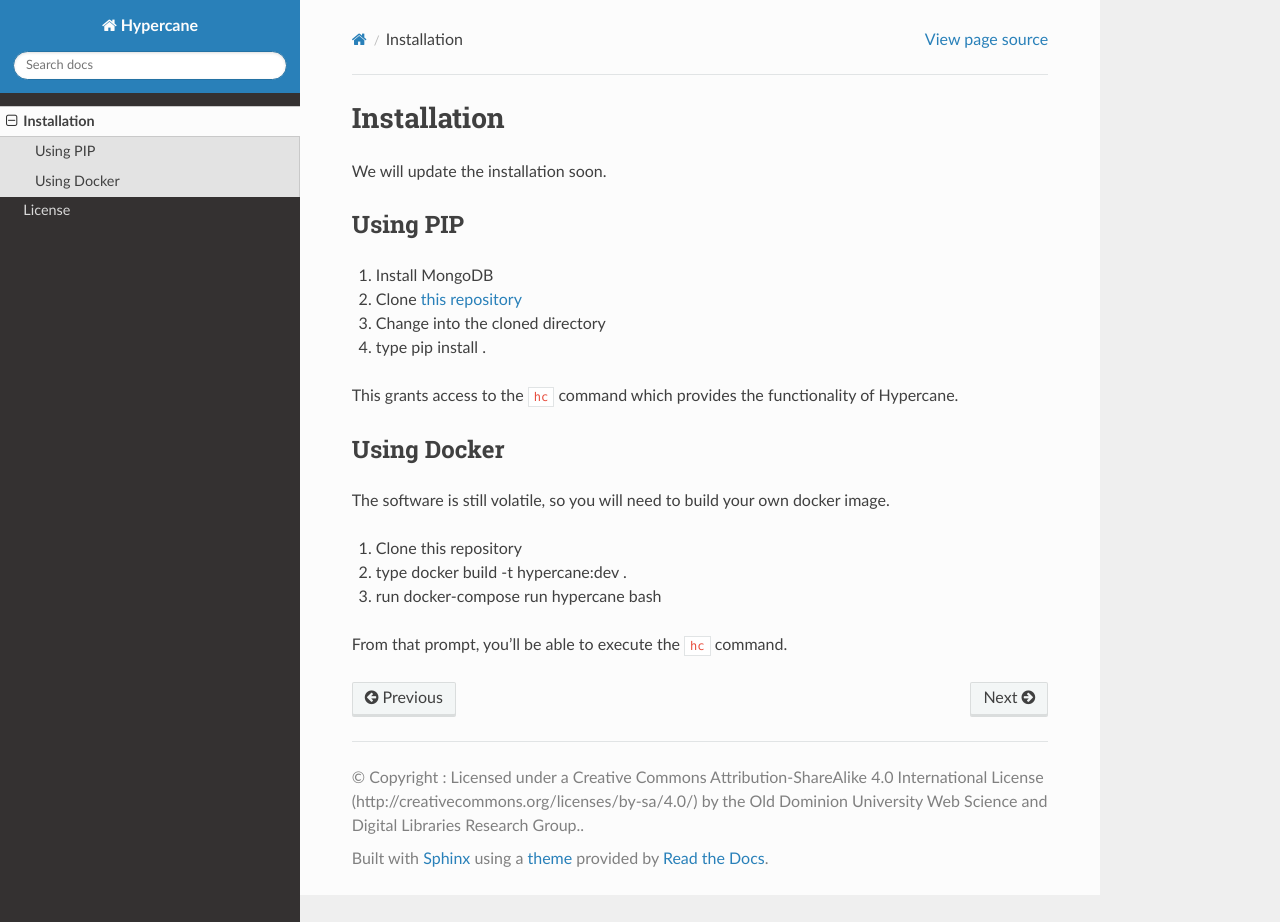
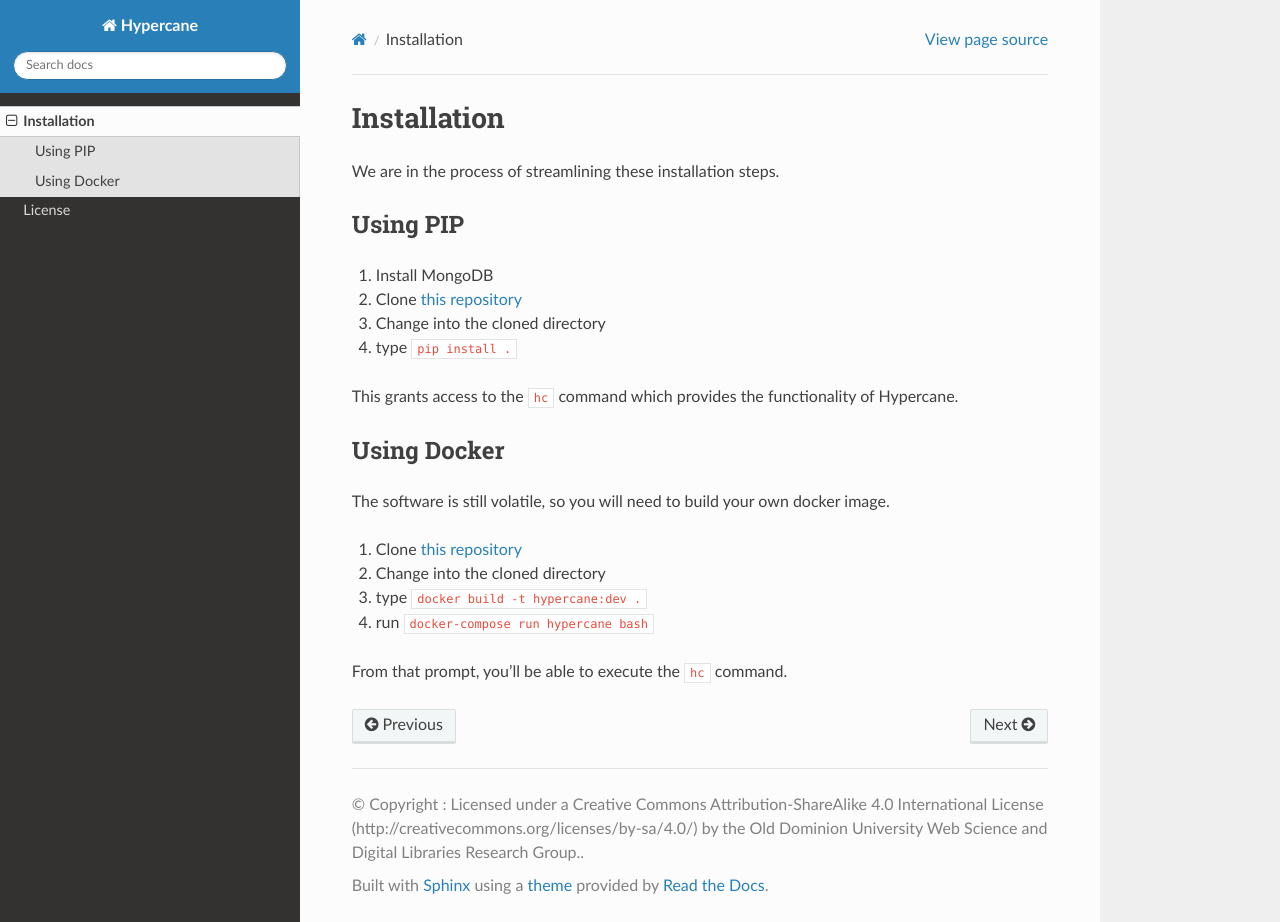
Before and after one commit to oduwsdl/hypercane, a Sphinx documentation site: the page built from docs/source/installation.rst, in a window 1280 px wide and 922 px high. Built offline with Sphinx 7.4.7 and the Read the Docs theme 2.0.0, drawn with Linux system fonts in a browser that asks for light colours.

Commit message:
documentation updates

```diff
--- a/docs/source/index.rst
+++ b/docs/source/index.rst
@@ -4,6 +4,8 @@
 .. image:: images/hypercane-logo-alpha-sm.png
 
 What tool can we rely on to automate the selection of mementos for summarizations and other purposes? Hypercane.
+
+Humans can choose mementos from a collection, but doing so is difficult if they are unfamiliar with the collection. In the appendix of the `preprint version <https://arxiv.org/abs/1905.11342>`_ of *Social Cards Probably Provide For Better Understanding of Web Archive Collections*, we detail how difficult it is to understand a web archive collection with the existing Archive-It interface. The issue is scale. Most web archive collections consist of thousands of documents. In that same work, we show that most collections contain insufficient metadata to assist users in making choices about which mementos to sample. Depending on the algorithm chosen, Hypercane takes into account `the structural features <http://doi.org/10.17605/OSF.IO/EV42P>`_ of the collection and the content of the collection's mementos to make its decisions.
 
 Hypercane is a command-line utility for sampling archived web pages (**mementos**) from a web archive collection. Hypercane leverages the `Memento Protocol <https://tools.ietf.org/html/rfc7089>`_ to discover resources in web archives so that a user can sample a subset of documents. With Hypercane a user can do things like search a subset of mementos, produce a sample for automated storytelling, or convert a set of meemnto URLs (URI-Ms) into WARCs for processing with other tools.
 
--- a/docs/source/installation.rst
+++ b/docs/source/installation.rst
@@ -1,7 +1,7 @@
 Installation
 ============
 
-We will update the installation soon.
+We are in the process of streamlining these installation steps.
 
 Using PIP
 ---------
@@ -9,7 +9,7 @@
 1. Install MongoDB
 2. Clone `this repository <https://github.com/oduwsdl/hypercane>`_
 3. Change into the cloned directory
-4. type pip install .
+4. type ``pip install .``
 
 This grants access to the ``hc`` command which provides the functionality of Hypercane.
 
@@ -18,8 +18,9 @@
 
 The software is still volatile, so you will need to build your own docker image.
 
-1. Clone this repository
-2. type docker build -t hypercane:dev .
-3. run docker-compose run hypercane bash
+1. Clone `this repository <https://github.com/oduwsdl/hypercane>`_
+2. Change into the cloned directory
+3. type ``docker build -t hypercane:dev .``
+4. run ``docker-compose run hypercane bash``
 
 From that prompt, you'll be able to execute the ``hc`` command.
```
